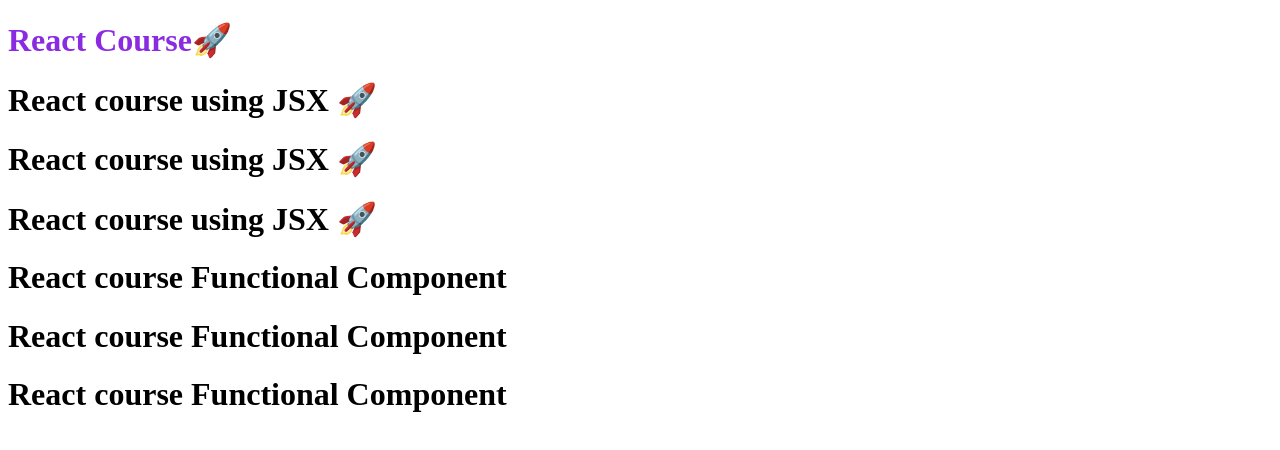
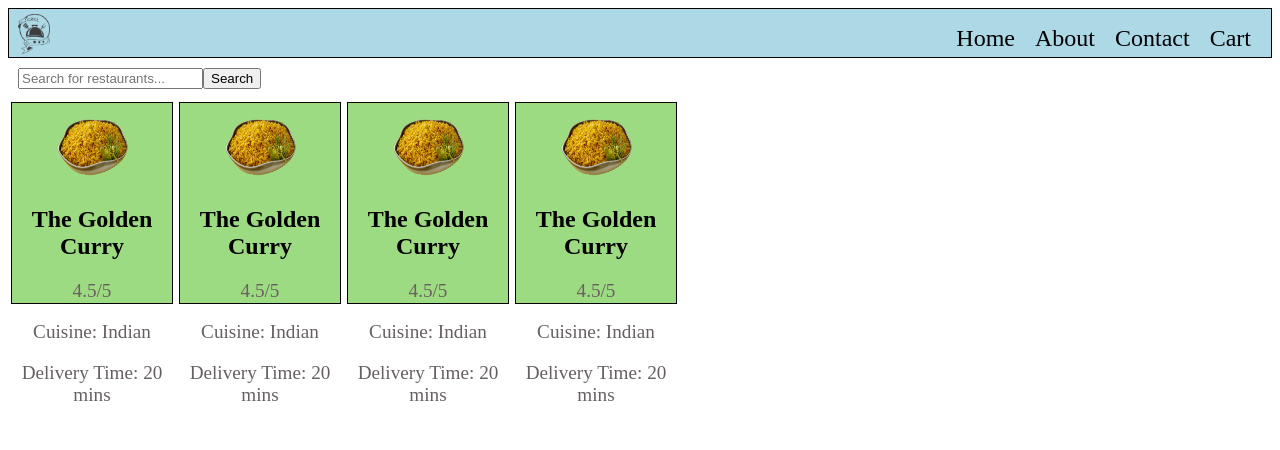
Before and after one commit to sheeshpalsinghsaini/reactjs, a React (Vite) app: page / in a window 1280 px wide. Shown: the top 450 px of the page. Built offline with nearby package versions, Linux system fonts and the light colour scheme.

Commit message:
create biryani card using functional component.

```diff
--- a/App.js
+++ b/App.js
@@ -1,71 +1,124 @@
 import React from "react";
 import ReactDOM from "react-dom/client";
+import logo from "./images/logo.png";
+import biryani from "./images/biryani.png";
+/*
+Building a Website:
 
-// React element
+    Header
+       - logo
+       - Nav items
+    Body
+        - search bar
+        - search button
+        - RestaurantContainer
+            - REstaurantCard
+                - image
+                - Name of restaurant, start rating, caisine, delivery time
+    Footer
+        - Copyright (c)
+        - Links
+        - Address
+        - Contact
+        - Social media icons
 
-const heading = React.createElement("h1", { id: "heading" }, "React Course🚀"); // this is an js object
 
-// when we render it in dom then convert into html
 
-// JSX: provide easy syntax for react, not necessary to build react applicaton.
-// jsx is not html in javascript, it's html like syntax or xml like syntax.
-// jsx => React.createElement => ReactElement-JS Ojbect => HTMLElement(render).
-// const jsxHeading = <h1 id="heading" className="first-heading">React course using JSX 🚀</h1>
+*/
+// const HeaderStyle = () => {
+//     backgroundColor: aqua;
+// }
 
-// React element
-const jsxHeading = (
-  <h1 id="heading" className="first-heading">
-    React course using JSX 🚀
-  </h1>
-);
+// header
+const Header = () => {
+    return(
+        <div className="header" style={{backgroundColor: "lightblue"}} >
+            <div className="logo-container">
+                {/* <img src="https://img.freepik.com/premium-vector/chef-food-restaurant-logo_7085-179.jpg" alt="image not loading"></img> */}
+                <img className="logo" src={logo} alt="image not loading"></img>
+            </div>
+            <div className="nav-items">
+                <ul>
+                    <li>Home</li>
+                    <li>About</li>
+                    <li>Contact</li>
+                    <li>Cart</li>
+                </ul>
+            </div>
+        </div>
+    )
+}
 
-console.log(heading);
-console.log(jsxHeading);
 
-/*
-    React Component
-      1. Class Based Component : OLD
-      2. Functional Component : NEW
+
+// body
+
+// RestaurantCard
+const RestaurantCard = () => {
+    return(
+        <div className="restaurant-card">
+            <div className="card-img">
+                <img src={biryani} alt="image not loading"></img>
+            </div>
+            <h2>The Golden Curry</h2>
+            <p>4.5/5</p>
+            <p>Cuisine: Indian</p>
+            <p>Delivery Time: 20 mins</p>
+        </div>
+    )
+}
+
+
+const Body = () => {
+    return(
+        <div className="body">
+            <div className="search">
+                <input type="text" placeholder="Search for restaurants..."></input>
+                <button>Search</button>
+            </div>
+            <div className="restaurant-container">
+                <RestaurantCard />
+                <RestaurantCard />
+                <RestaurantCard />
+                <RestaurantCard />
+            </div>
+        </div>
+    );
+}
 
 
 
 
-*/
 
-// react function component : return React element
 
-// const HeadingComponent = () => {
-//     return <h1>React course Functional Component</h1>
-// }
+const AppLayout = () => {
+    return(
+        <div className="App">
+            {/* // header  */}
+            <Header />
 
-// const HeadingComponent = () => <h1 className="heading">React course Functional Component</h1>
+            {/*Body  */}
+            <Body />
+            {/*Footer  */}
+        </div>
+    )
+}
 
-// const Title = () => (
-//     <h1 className="title">React course using JSX 🚀</h1>
-// )
 
-const Title = function () {
-  return <h1 className="title">React course using JSX 🚀</h1>;
-};
 
-const HeadingComponent = () => (
-  <div id="container">
-    {/* to run javascript inside jsx, we can run inside {} bracket
-        jsx after sanatization inject data, it take care of mellecious data don't inject.
-    */}
-    {heading}
-    {console.log("kjasdfhkajdfhlasdjf;laskdfjslkjdaflkdjf")}
-    {/* inject Title Component inside Heading Component. this is called component composition */}
-    <Title />
-    <Title></Title>
-    {Title()}
-    <h1 className="heading">React course Functional Component</h1>
-    <h1 className="heading">React course Functional Component</h1>
-    <h1 className="heading">React course Functional Component</h1>
-  </div>
-); // multiline functional component.
+
+
+
+
+
+
+
+
+
+
+
+
 
 const root = ReactDOM.createRoot(document.getElementById("root"));
 
-// root.render(jsxHeading); // will replace with root element from html
-root.render(<HeadingComponent />); // render functional component.
+root.render(<AppLayout />);
--- a/index.css
+++ b/index.css
@@ -1,3 +1,81 @@
-#heading{
-    color: blueviolet;
+
+
+.header{
+    background-color: aquamarine;
+    display: flex;
+    justify-content: space-between;
+    border: 1px solid black;
+    height: 6vh;
 }
+
+.logo{
+    width: 5vh;
+    height: 5vh;
+    object-fit: contain;
+}
+.logo-container{
+    width: 5vh;
+    height: 5vh;
+    padding: 5px;
+    cursor: pointer;
+    border-radius: 40px
+}
+
+.nav-items > ul{
+    display: flex;
+    list-style-type: none;;
+}
+
+.nav-items > ul > li{
+    margin-right: 20px;
+    font-size: 24px;
+    cursor: pointer;
+}
+
+.restaurant-card{
+    width: 20vh;
+    height: 25vh;
+    border: 1px solid black;
+    background-color: rgb(157, 219, 130);
+    text-align: center;
+    transition-duration: .2s;
+    margin: 3px;
+}
+
+
+.search{
+    padding: 10px;
+}
+
+.restaurant-container{
+    display: flex;
+   flex-wrap: wrap;
+
+}
+
+
+.restaurant-card > img{
+    border: 1px solid black;
+}
+.restaurant-card:hover{
+    transform: scale(1.05);
+}
+.restaurant-card > h2{
+    font-size: 1.5em;
+}
+
+.restaurant-card > p{
+    font-size: 1.2em;
+    color: rgb(103, 96, 96);
+}
+
+.card-img{
+    height: 10vh;
+    width: 10vh;
+    margin: 3px auto;
+}
+
+.card-img > img{
+    width: 10vh;;
+    height: 10vh;
+}
```
Also changed, not shown: Notes.js (+15 -21 lines), images/biryani.png (added), images/logo.png (added).
